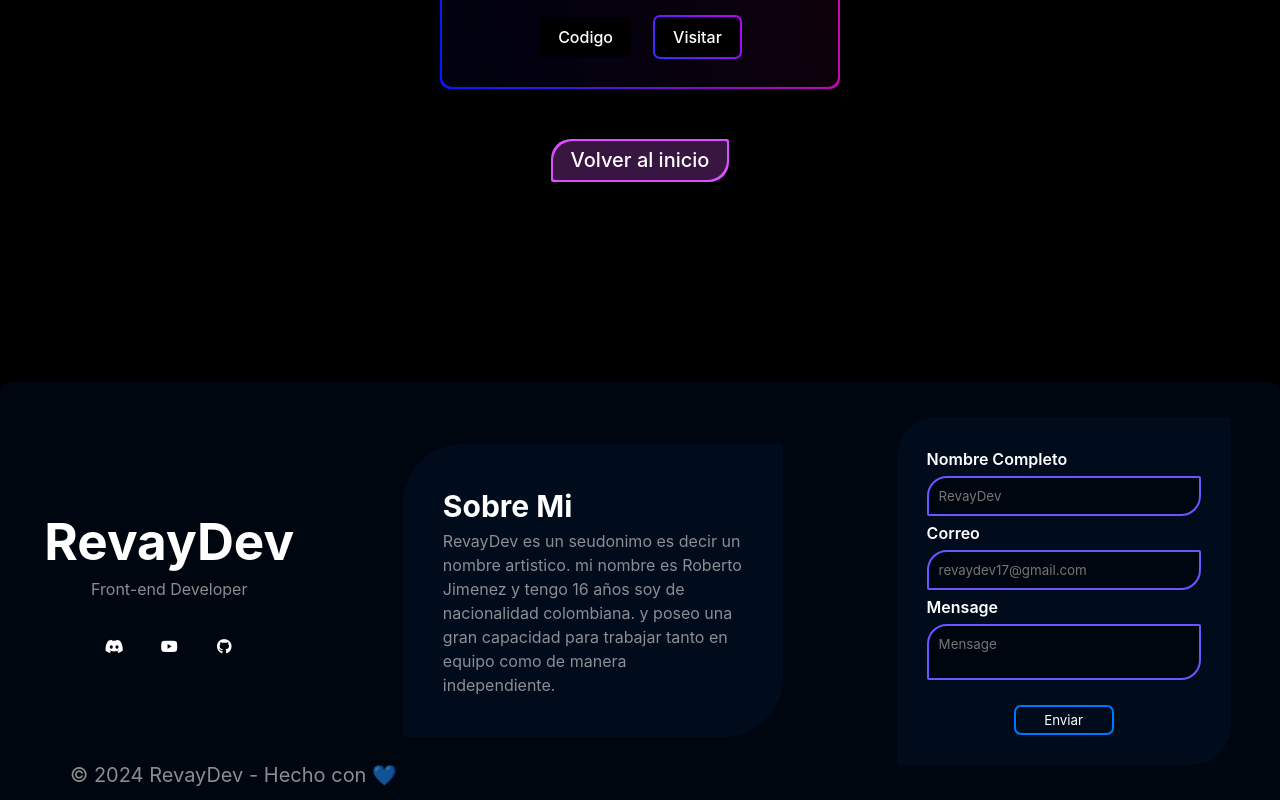
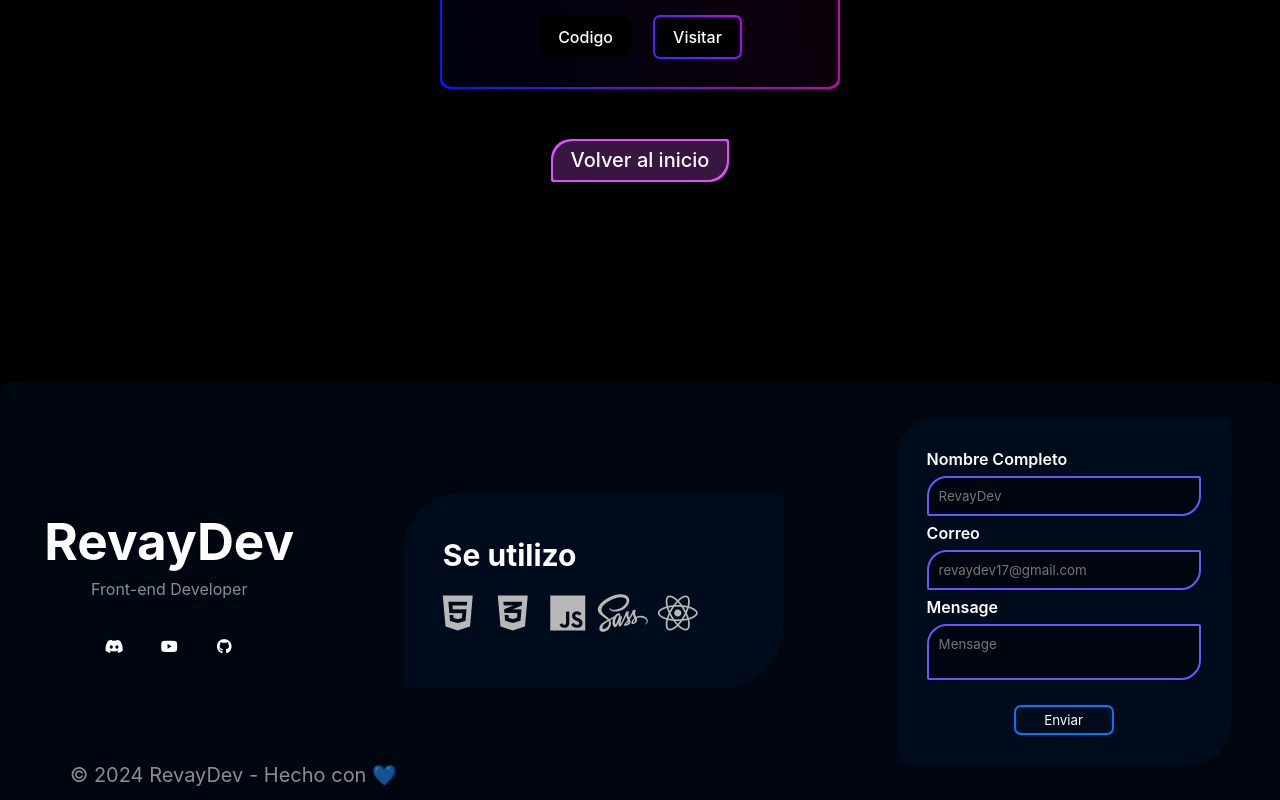
Before and after one commit to Revay3d/revaydev, a React (Vite) app: page /#/Proyecto in a window 1280 px wide. Shown: the part 1339-2139 px from the top of the page. Built offline with nearby package versions, Linux system fonts and the light colour scheme; a web font is replaced by a local one.

Commit message:
Mejore la web con animaciones y mejore el footer, mas adelante arreglare el code esta feito xd

```diff
--- a/src/assets/components/CorreoCopy.jsx
+++ b/src/assets/components/CorreoCopy.jsx
@@ -25,7 +25,7 @@ const EmailForm = ({ initialEmail }) => {
 
   return (
     <div className='copy'>
-      <input className='copy_gmail'
+      <input  className={`copy_gmail ${copySuccess ? 'copied' : ''}`}
         ref={inputRef}
         type="email"
         defaultValue={initialEmail}
--- a/src/assets/components/Footer.jsx
+++ b/src/assets/components/Footer.jsx
@@ -1,4 +1,5 @@
 import React from "react";
+import Icono from "./Icono";
 
 export default function Footer() {
   return (
@@ -32,14 +33,41 @@ export default function Footer() {
       </div>
       </div>
 
-          <div className="footer__sobremi">
-            <span className="sobremi__title">Sobre Mi</span>
-            <p className="sobremi__descripcion">
-              RevayDev es un seudonimo es decir un nombre artistico. mi nombre
-              es Roberto Jimenez y tengo 16 años soy de nacionalidad colombiana.
-              y poseo una gran capacidad para trabajar tanto en equipo como de
-              manera independiente.{" "}
-            </p>
+          <div className="footer__tegnoligias">
+            <span className="tegnoligias__title">Se utilizo</span>
+          <div className="tegnoligias__lenguajes">
+
+          <Icono
+     icono="html5"
+
+
+     />
+
+<Icono
+     icono="css3-alt"
+
+
+     />
+     <Icono
+     icono="js"
+
+
+     />
+
+<Icono
+     icono="sass"
+
+
+     />
+
+<Icono
+     icono="react"
+
+
+     />
+
+
+          </div>
           </div>
 
         <div className="footer__derechos">© 2024 RevayDev - Hecho con 💙</div>
--- a/src/assets/pages/Inicio.jsx
+++ b/src/assets/pages/Inicio.jsx
@@ -51,7 +51,7 @@ export default function Inicio() {
           <a href="https://discord.com/users/1066481602403766313" target="_blank">  <i className="fa-brands fa-discord"></i> </a>
            <a href="https://www.youtube.com/channel/UCE7NWSOlaZ4IOXfIuBip_kQ" target="_blank"> <i className="fa-brands fa-youtube"></i> </a>
            <a href="https://github.com/revay3d" target="_blank"> <i className="fa-brands fa-github"></i> </a>
-           <a href="https://www.paypal.com/donate/?hosted_button_id=BUY65JN7NWM2U" target="_blank"> <i className="fa-brands fa-paypal"></i> </a>
+
 
           </div>
           <CorreoCopy initialEmail= "revaydev17@gmail.com" />
--- a/src/assets/pages/Proyectos.jsx
+++ b/src/assets/pages/Proyectos.jsx
@@ -24,7 +24,7 @@ export default function Error() {
 
 <div className='Parte' data-id="1"><span>Proyectos: 4 </span></div>
 <div className='Parte 'data-id="2"><span>En desarrollo: 2</span></div>
-<div className='Parte'data-id="3"><span>Colavorativos: 1</span></div>
+<div className='Parte'data-id="3"><span>Colaborativos: 1</span></div>
 
 
 </div>
--- a/src/assets/stylesheets/App.scss
+++ b/src/assets/stylesheets/App.scss
@@ -182,6 +182,7 @@ background-color: rgba(255, 0, 0, 0.815);
 .copy_gmail{
   background-color: #52525228;
   backdrop-filter: blur(10px);
+
   border: none;
 
 }
@@ -197,21 +198,18 @@ background-color: rgba(255, 0, 0, 0.815);
 
 .text__links{
     z-index: 50;
-
     position: relative;
-
      display: flex;
-     justify-content: space-evenly;
+     justify-content: center;
      border-radius: 2px 20px;
-     width: 200px;
-
+    gap: 20px;
   background-color: #52525228;
  backdrop-filter: blur(10px);
 
     display: flex;
     font-size: 20px;
   transition: var(--trasition);
-  padding: 7px;
+  padding: 10px 20px;
     transition: var(--trasition);
     &:hover{
         border-color: var(--color_secundario);
@@ -761,7 +759,13 @@ padding: 20px;
     padding: 15px;
     border-radius: 20px 2px;
     color: #b8b8b8;
+    transition: var(--trasition);
+    cursor: pointer;
 
+  }
+
+  .icon:hover{
+color: var(--color_primario);
   }
 
 
@@ -957,7 +961,7 @@ form{
   left: 70px;
 }
 
-.footer__sobremi{
+.footer__tegnoligias{
   padding: 40px;
   width: 300px;
   margin: 10px;
@@ -967,14 +971,12 @@ form{
   align-items: start;
   text-align: start;
   background-color: var(--fondo_contraste2);
-  .sobremi__title{
+  .tegnoligias__title{
     font-size: 30px;
     font-weight: bold;
   }
 
-  .sobremi__descripcion{
-    color: var(--mini_letra);
-  }
+
 }
 
 .contacto__formulario {
@@ -1047,6 +1049,23 @@ justify-content: space-around;
 border-top-left-radius: 10px;
 border-top-right-radius: 10px;
 padding: 30px 0;
+
+.icon{
+  font-size: 40px;
+  background: none;
+  margin: 0;
+  width: 0;
+}
+
+.tegnoligias__lenguajes{
+  display: flex;
+  flex-flow: row wrap;
+  align-items: center;
+  text-align: center;
+  justify-content: space-between;
+  gap: 25px;
+}
+
 }
 
 
@@ -1090,11 +1109,16 @@ border-color: var(--color_primario);
   flex-direction: column;
 
  a{
+
   display: flex;
   align-items: center;
   text-align: center;
   justify-content: center;
+
+
  }
+
+
 
   div{
     display: flex;
@@ -1272,6 +1296,8 @@ border-color: var(--color_primario);
   transition: var(--trasition);
   color: white;
   padding: 12px;
+  align-items: center;
+  text-align: center;
   border-radius: 20px 2px;
 }
 
@@ -1285,7 +1311,11 @@ border-color: var(--color_primario);
 
 }
 
+.copy_gmail.copied{
 
+  background: var(--color_secundario_oscuro);
+border: none;
+}
 .copy_botom.copied{
 
   background: var(--color_secundario);
--- a/src/assets/stylesheets/index.css
+++ b/src/assets/stylesheets/index.css
@@ -23,6 +23,7 @@
   --fondo_costraste: rgb(0, 6, 15);
   --fondo_contraste2:rgb(0, 11, 27);
   --color_secundario:  rgb(220, 80, 255);
+  --color_secundario_oscuro:  rgb(79, 56, 85);
   --color_primario: rgb(0, 119, 255);
   --color_terciario: #6857ff;
   --color_gradiente: linear-gradient(77deg, rgb(0, 26, 255), rgb(255, 0, 157));
```
